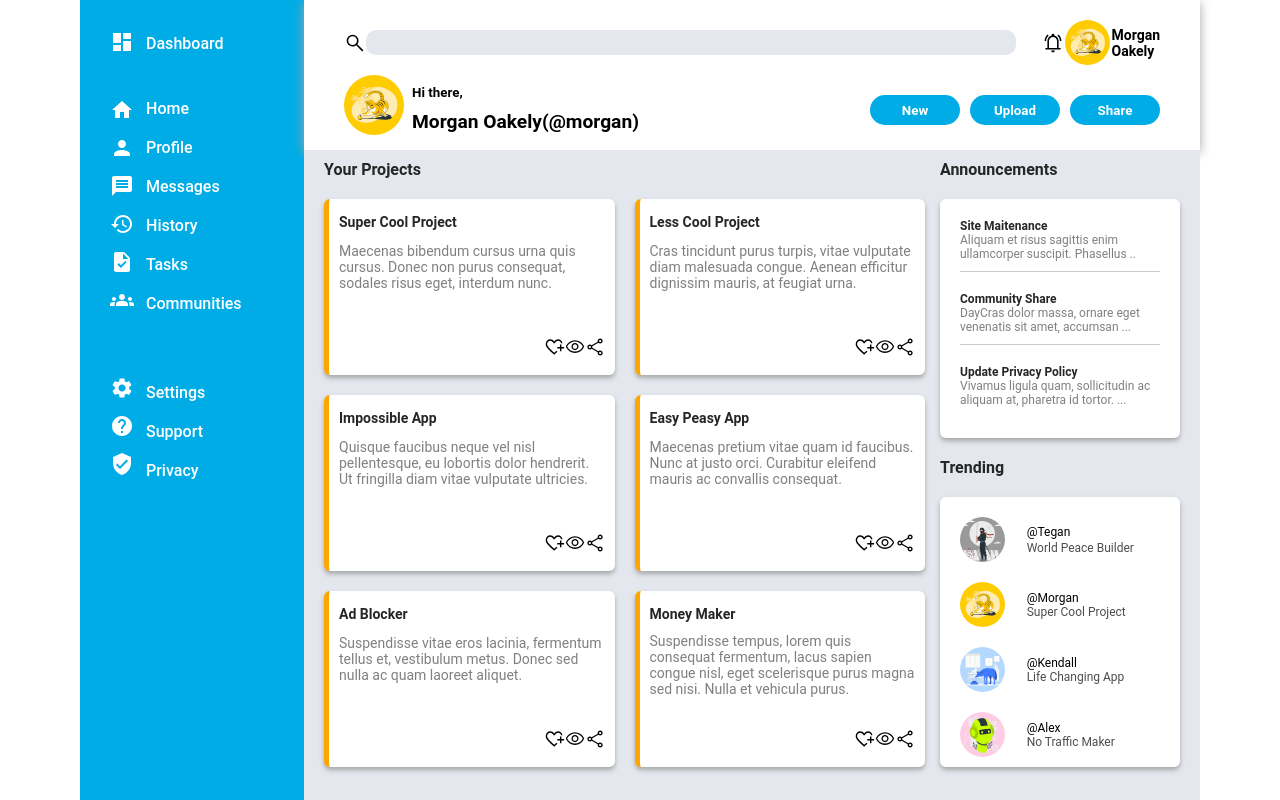
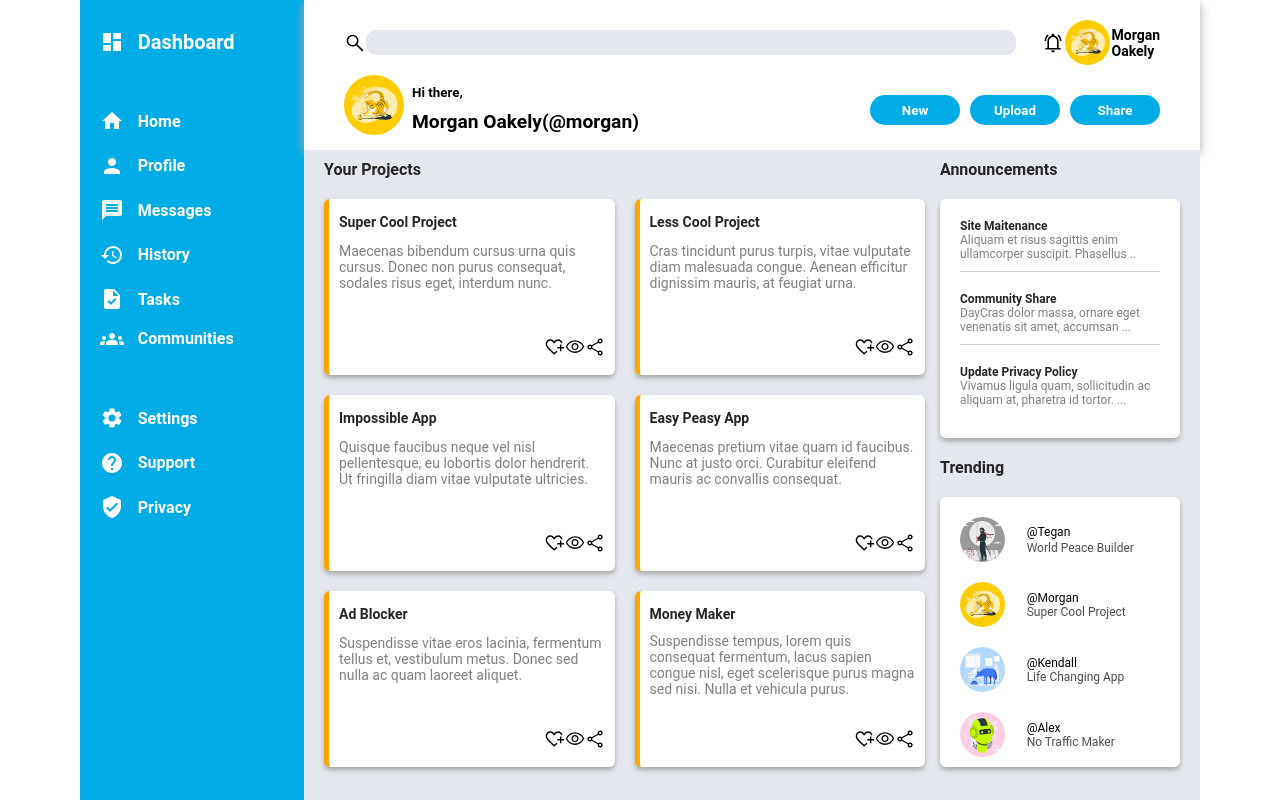
Before and after one commit to mountainflock/admin_dashboard, a plain HTML site: page index.html in a window 1280 px wide. Shown: the top 800 px of the page. Drawn offline with Linux system fonts and the light colour scheme.

Commit message:
Rewrite sidebar styling for grid

```diff
--- a/index.html
+++ b/index.html
@@ -11,39 +11,88 @@
   <body>
     <div class="container">
       <div class="sidebar">
-        <ul class="sidebar-icons-list">
-          <li class="dashboard-icon">
-            <img src="icons/dashboard_white_24dp.svg" alt="dashboard icon" />
-          </li>
-          <li><img src="icons/home_white_24dp.svg" alt="home icon" /></li>
-          <li><img src="icons/person_white_24dp.svg" alt="person icon" /></li>
-          <li><img src="icons/message_white_24dp.svg" alt="message icon" /></li>
-          <li><img src="icons/history_white_24dp.svg" alt="history icon" /></li>
-          <li><img src="icons/task_white_24dp.svg" alt="task icon" /></li>
-          <li class="communities-icon">
-            <img src="icons/groups_white_24dp.svg" alt="group icon" />
-          </li>
-          <li>
-            <img src="icons/settings_white_24dp.svg" alt="setting icon" />
-          </li>
-          <li><img src="icons/help_white_24dp.svg" alt="question icon" /></li>
-          <li>
-            <img src="icons/verified_user_white_24dp.svg" alt="privacy icon" />
-          </li>
-        </ul>
-        <ul class="sidebar-menu-list">
-          <li class="dashboard-title">Dashboard</li>
-          <li>Home</li>
-          <li>Profile</li>
-          <li>Messages</li>
-          <li>History</li>
-          <li>Tasks</li>
-          <li class="communities">Communities</li>
-          <li>Settings</li>
-          <li>Support</li>
-          <li>Privacy</li>
-        </ul>
+        <div class="menu-item" id="dashboard-menu-item">
+          <img
+            class="branding-section"
+            src="icons/dashboard_white_24dp.svg"
+            alt="dashboard icon"
+          />
+          <div id="dashboard" class="navigation-item">Dashboard</div>
+        </div>
+        <div class="menu-item">
+          <img
+            class="branding-section"
+            src="icons/home_white_24dp.svg"
+            alt="home icon"
+          />
+          <div class="navigation-item">Home</div>
+        </div>
+        <div class="menu-item">
+          <img
+            class="branding-section"
+            src="icons/person_white_24dp.svg"
+            alt="person icon"
+          />
+          <div class="navigation-item">Profile</div>
+        </div>
+        <div class="menu-item">
+          <img
+            class="branding-section"
+            src="icons/message_white_24dp.svg"
+            alt="message icon"
+          />
+          <div class="navigation-item">Messages</div>
+        </div>
+        <div class="menu-item">
+          <img
+            class="branding-section"
+            src="icons/history_white_24dp.svg"
+            alt="history icon"
+          />
+          <div class="navigation-item">History</div>
+        </div>
+        <div class="menu-item">
+          <img
+            class="branding-section"
+            src="icons/task_white_24dp.svg"
+            alt="task icon"
+          />
+          <div class="navigation-item">Tasks</div>
+        </div>
+        <div class="menu-item" id="communities-menu-item">
+          <img
+            class="branding-section"
+            src="icons/groups_white_24dp.svg"
+            alt="group icon"
+          />
+          <div class="navigation-item">Communities</div>
+        </div>
+        <div class="menu-item">
+          <img
+            class="branding-section"
+            src="icons/settings_white_24dp.svg"
+            alt="setting icon"
+          />
+          <div class="navigation-item">Settings</div>
+        </div>
+        <div class="menu-item">
+          <img
+            class="branding-section"
+            src="icons/help_white_24dp.svg"
+            alt="question icon"
+          />
+          <div class="navigation-item">Support</div>
+        </div>
+        <div class="menu-item">
+          <img
+            class="branding-section"
+            src="icons/verified_user_white_24dp.svg"
+            alt="privacy icon"
+          />
+          <div class="navigation-item">Privacy</div>
+        </div>
       </div>
+
       <div class="header">
         <div class="upper-header">
           <img
--- a/style.css
+++ b/style.css
@@ -16,47 +16,39 @@ body {
 }
 
 .sidebar {
-  display: flex;
+  display: grid;
+  grid-template-rows: repeat(20, 1fr);
   grid-row: 1/5;
   background-color: #00ace6;
-  padding: 30px;
-  gap: 12px;
+  gap: 10px;
+  padding-top: 30px;
+  padding-left: 20px;
 }
 
-.sidebar-icons-list {
-  display: flex;
-  flex-direction: column;
+.menu-item {
+  display: grid;
+  grid-template-columns: 1fr 6fr;
   grid-column: 1/2;
-  grid-row: 1/16;
+  font-weight: 600;
+  font-size: 16px;
+  color: white;
   gap: 10px;
 }
 
-.dashboard-title {
-  margin-bottom: 26px;
-  margin-top: 4px;
+#dashboard {
+  font-size: 20px;
 }
 
-.dashboard-icon {
-  margin-bottom: 30px;
+#dashboard-menu-item,
+#communities-menu-item {
+  margin-bottom: 40px;
+}
+.navigation-item {
+  align-self: center;
 }
 
-.sidebar-menu-list {
-  display: flex;
-  flex-direction: column;
-  gap: 20px;
-  font-family: sans-serif;
-  font-weight: 500;
-  font-size: 16px;
-  color: white;
-  text-align: left;
-}
-
-.communities {
-  margin-bottom: 50px;
-}
-
-.communities-icon {
-  margin-bottom: 50px;
+.branding-section {
+  align-self: center;
 }
 
 .header {
```
